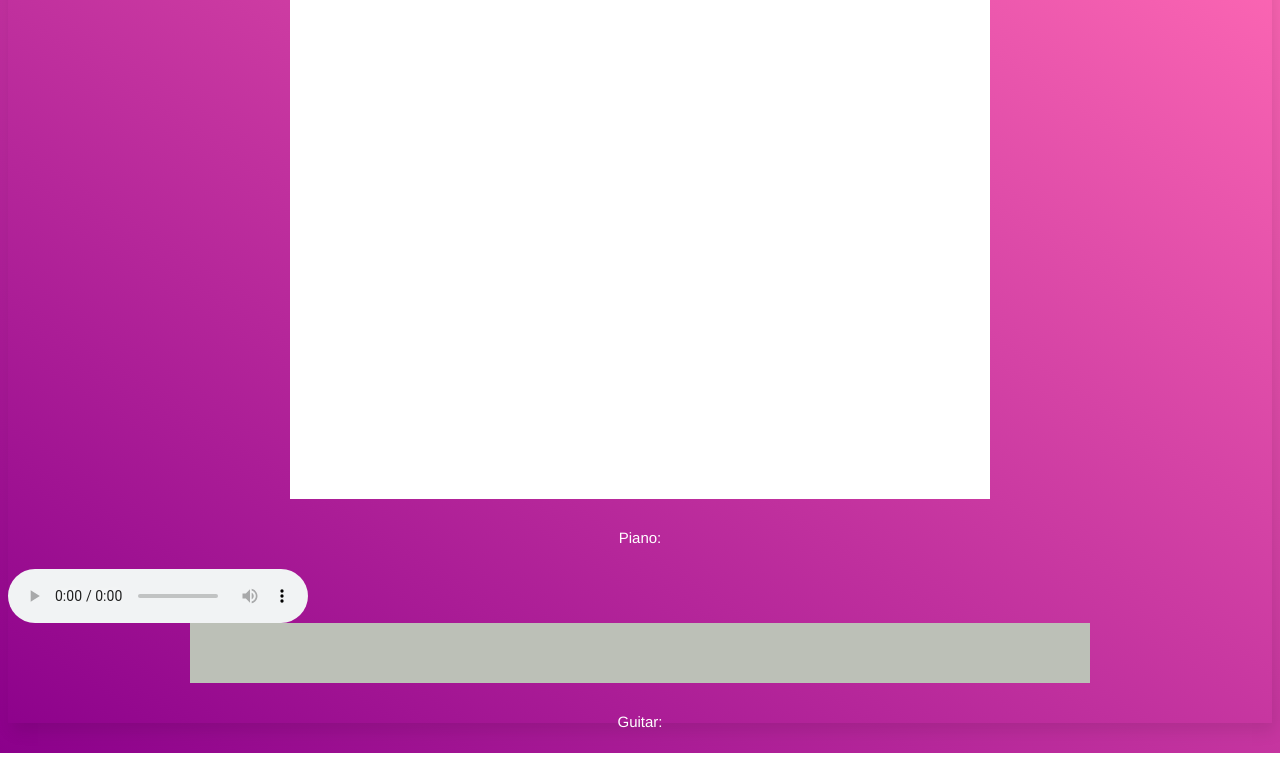
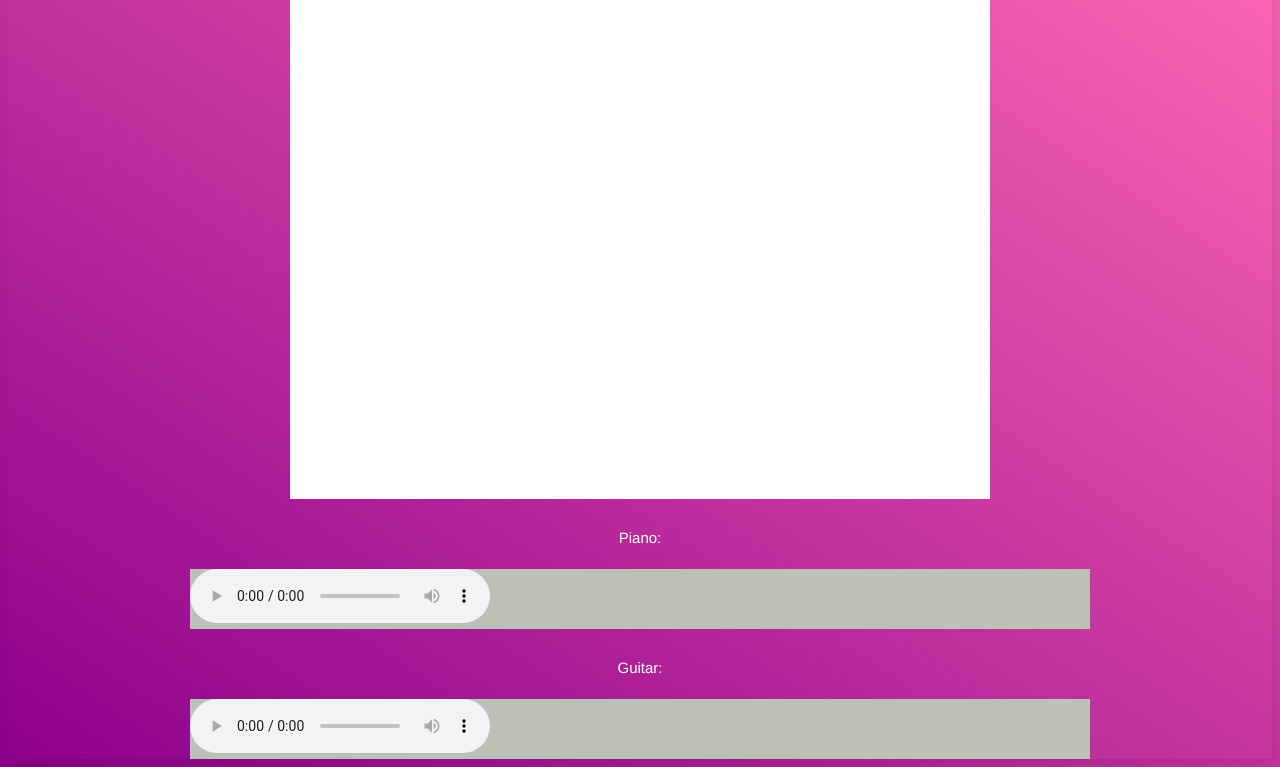
Before and after one commit to A-Aidyn/junctionX2020, a Django app: page /result/ in a window 1280 px wide. Shown: the part 71-838 px from the top of the page. Run offline with Django 3.2, Linux system fonts and the light colour scheme.

Commit message:
Update RES.html

```diff
--- a/musicConv/main/templates/main/RES.html
+++ b/musicConv/main/templates/main/RES.html
@@ -22,16 +22,20 @@
     <p class=tut_text>
         Piano:
     </p>
-    <audio controls>
-        <source src="{% static 'main/sound.mp3' %}">
-    </audio>
+
     <div class="forAudio">
-
+        <audio controls>
+            <source src="{% static 'main/sound.mp3' %}">
+        </audio>
     </div>
     <p class=tut_text>
         Guitar:
     </p>
-
+    <div class="forAudio">
+        <audio controls>
+            <source src="{% static 'main/sound.mp3' %}">
+        </audio>
+    </div>
     <div>
 
     </div>
```
